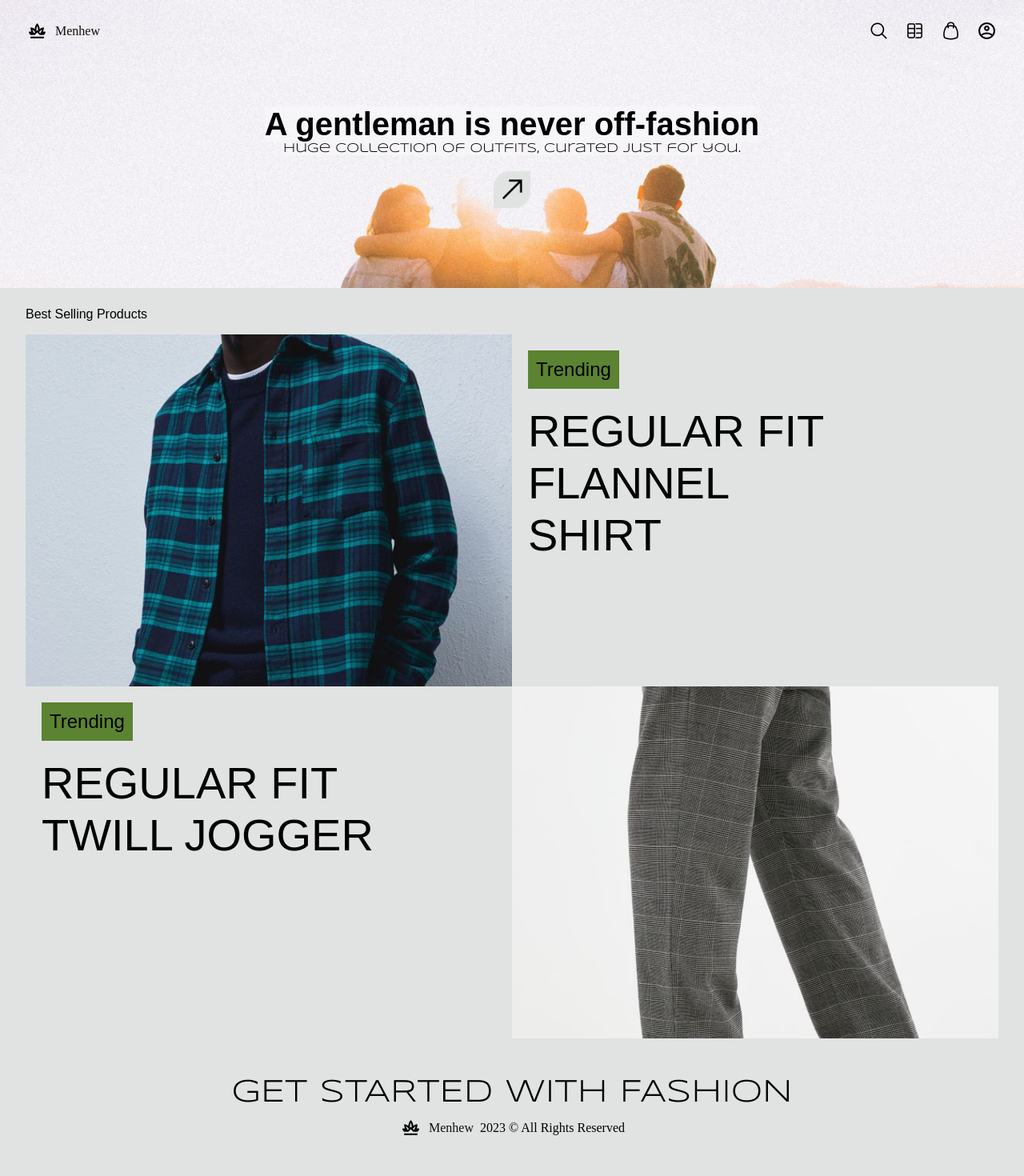
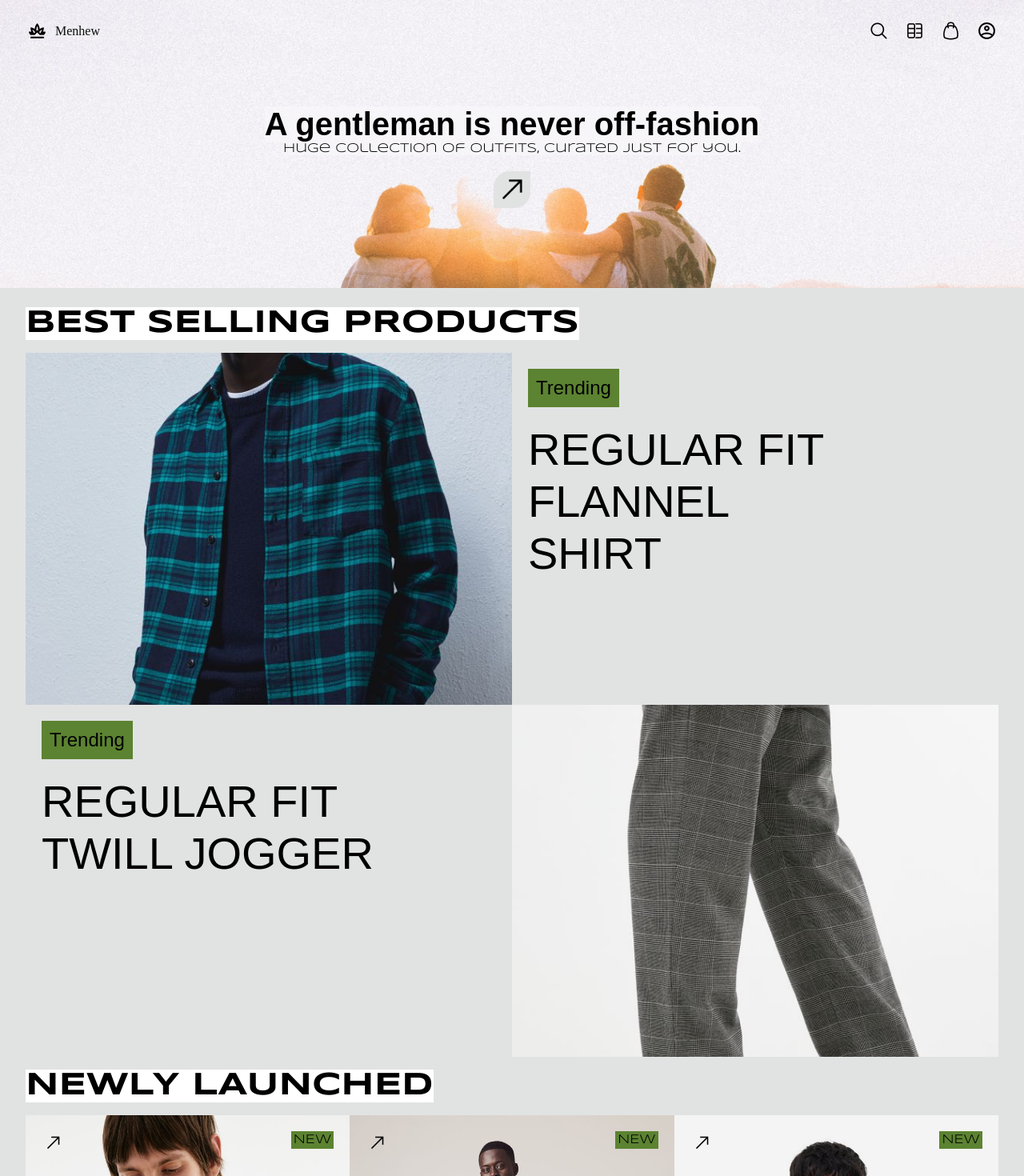
Before and after one commit to avinasdube/menhew, a React (Create React App) app in the folder client/: page / in a window 1280 px wide. Shown: the top 1470 px of the page at 80% size. Before the commit the page ends 1448 px from the top, so only its background shows below. Built offline with nearby package versions, Linux system fonts and the light colour scheme; a web font is replaced by a local one.

Commit message:
[refactor] : refactored & added new heading component

```diff
--- a/client/src/pages/Categories/Categories.jsx
+++ b/client/src/pages/Categories/Categories.jsx
@@ -10,6 +10,7 @@ import shirtImg from '../../assets/images/casual-shirt/regular_fit_denim_shirt.j
 import jeanImg from '../../assets/images/jeans/slim_cargo_jeans4.jfif';
 import trouserImg from '../../assets/images/trousers/cargo_joggers4.jfif';
 import tshirtImg from '../../assets/images/tshirts/slim_fit_white_tshirt.jfif';
+import Heading from '../../components/Heading/Heading';
 
 
 const Categories = () => {
@@ -47,7 +48,7 @@ const Categories = () => {
         </div>
       </header>
       <main className="catMain">
-        <div className="catHeading">CATEGORIZED FOR YOU</div>
+        <Heading>CATEGORIZED FOR YOU</Heading>
         <div className="catGrid">
           <CatBox catOptions={catOptions} />
         </div>
--- a/client/src/pages/Home/Home.jsx
+++ b/client/src/pages/Home/Home.jsx
@@ -3,6 +3,8 @@ import './Home.scss';
 import Navbar from '../../components/Navbar/Navbar';
 import Welcome from '../../components/Welcome/Welcome';
 import BestSelling from '../../components/BestSelling/BestSelling';
+import Heading from '../../components/Heading/Heading';
+import NewLaunched from '../../components/NewLaunched/NewLaunched';
 
 const Home = () => {
   return (
@@ -12,8 +14,10 @@ const Home = () => {
         <Welcome />
       </div>
       <div className="section-2">
-        <div className="heading">Best Selling Products</div>
+        <Heading>BEST SELLING PRODUCTS</Heading>
         <BestSelling />
+        <Heading>NEWLY LAUNCHED</Heading>
+        <NewLaunched />
       </div>
     </div>
   )
```
